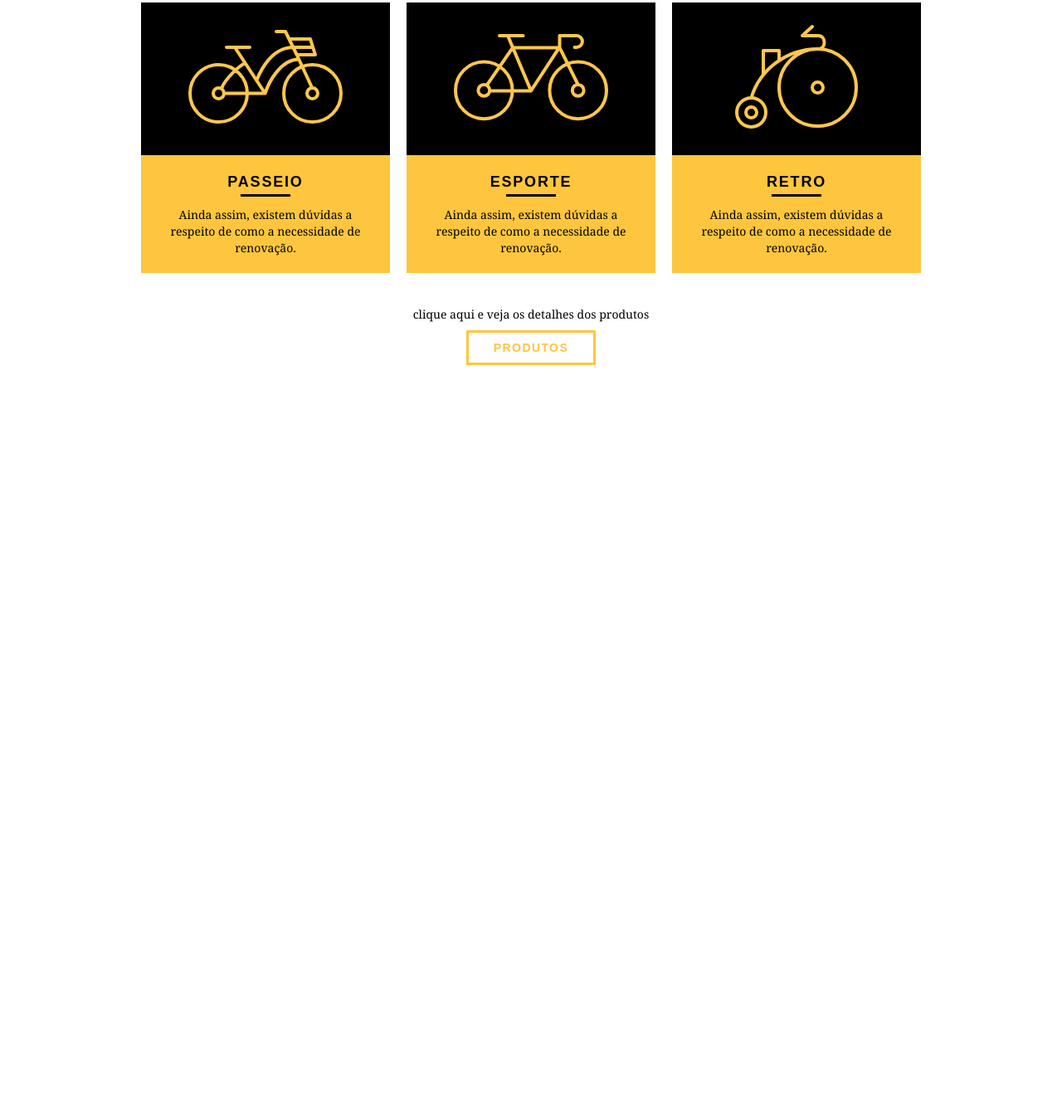
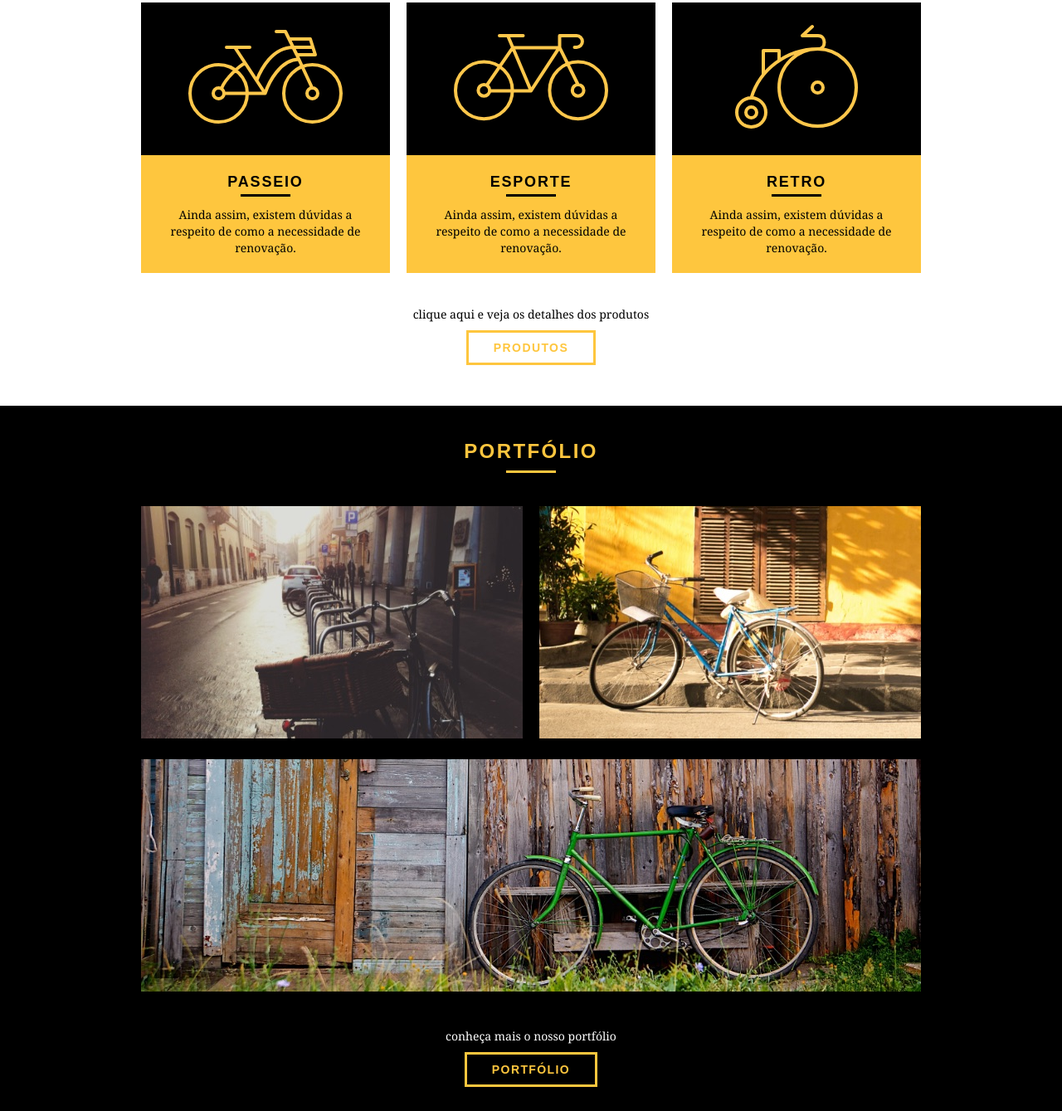
Before and after one commit to matheusrdelima/Bikcraft, a plain HTML site: page index.html in a window 1280 px wide. Shown: the part 614-1953 px from the top of the page at 83% size. Before the commit the page ends 1103 px from the top, so only its background shows below. Drawn offline with Linux system fonts and the light colour scheme.

Commit message:
Portfólio - Home

```diff
--- a/css/style.css
+++ b/css/style.css
@@ -178,3 +178,27 @@ p {
 .call p {
   margin-bottom: 20px;
 }
+
+/*Portfolio*/
+
+.portfolio {
+  width: 100%;
+  background: #000;
+  padding: 40px 0;
+}
+
+.portfolio .subtitulo {
+  color: #fec63e;
+}
+
+.portfolio .subtitulo:after {
+  background: #fec63e;
+}
+
+.portfolio_lista li:last-child {
+  margin-top: 20px;
+}
+
+.portfolio .call p {
+  color: #fff;
+}
--- a/index.html
+++ b/index.html
@@ -73,8 +73,21 @@
 				<p>clique aqui e veja os detalhes dos produtos</p>
 				<a href="produtos.html" class="btn btn-preto">Produtos</a>
 			</div>
-
 		</section>
 
+		<section class="portfolio">
+			<div class="container">
+				<h2 class="subtitulo">Portfólio</h2>
+				<ul class="portfolio_lista">
+					<li class="grid-8"><img src="img/portfolio/retro.jpg" alt="Bicicleta Retro"></li>
+					<li class="grid-8"><img src="img/portfolio/passeio.jpg" alt="Bicicleta Passeio"></li>
+					<li class="grid-16"><img src="img/portfolio/esporte.jpg" alt="Bicicleta Esporte"></li>
+				</ul>
+				<div class="call">
+					<p>conheça mais o nosso portfólio</p>
+					<a href="portfolio.html" class="btn">Portfólio</a>
+				</div>
+			</div>
+		</section>
 	</body>
 </html>
```
